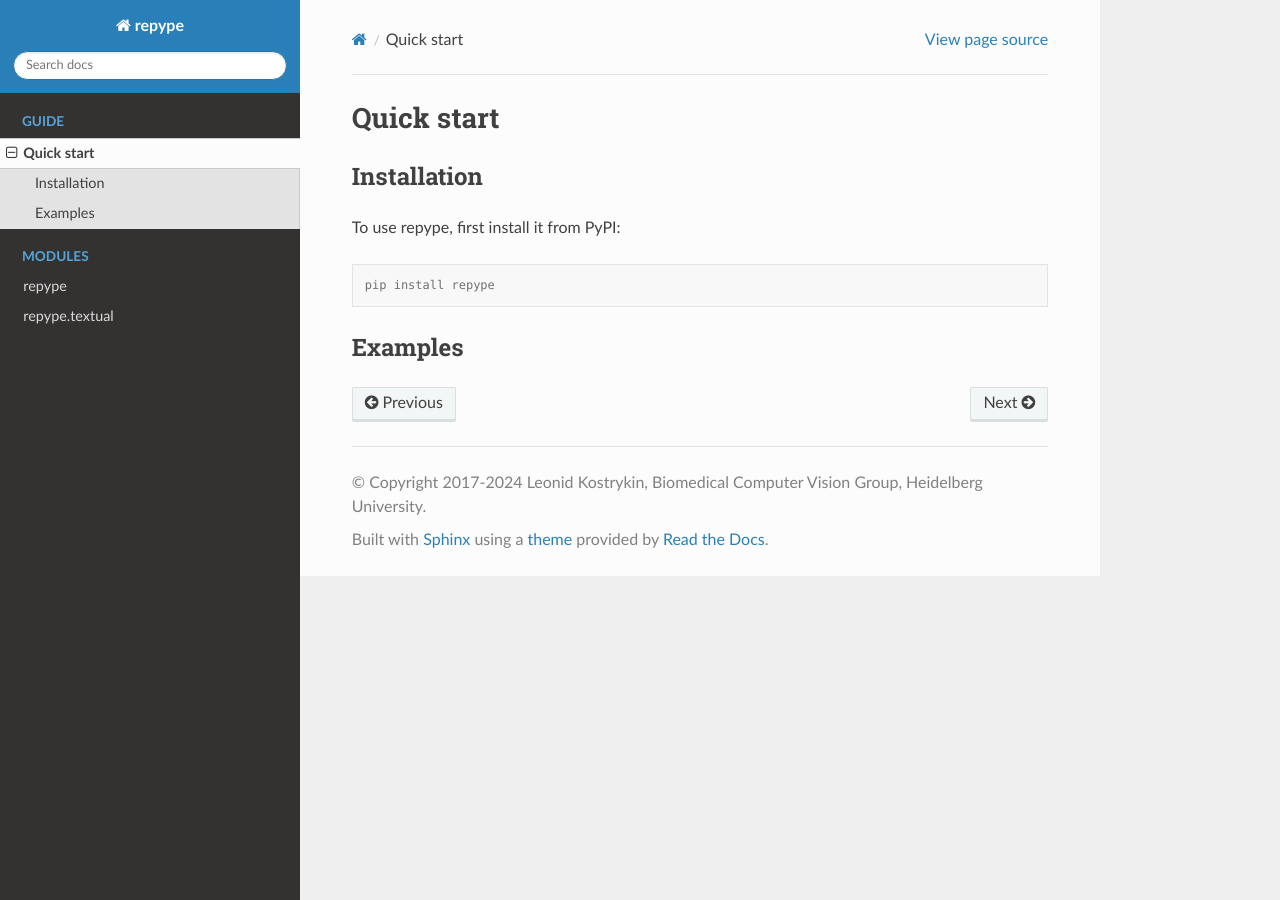
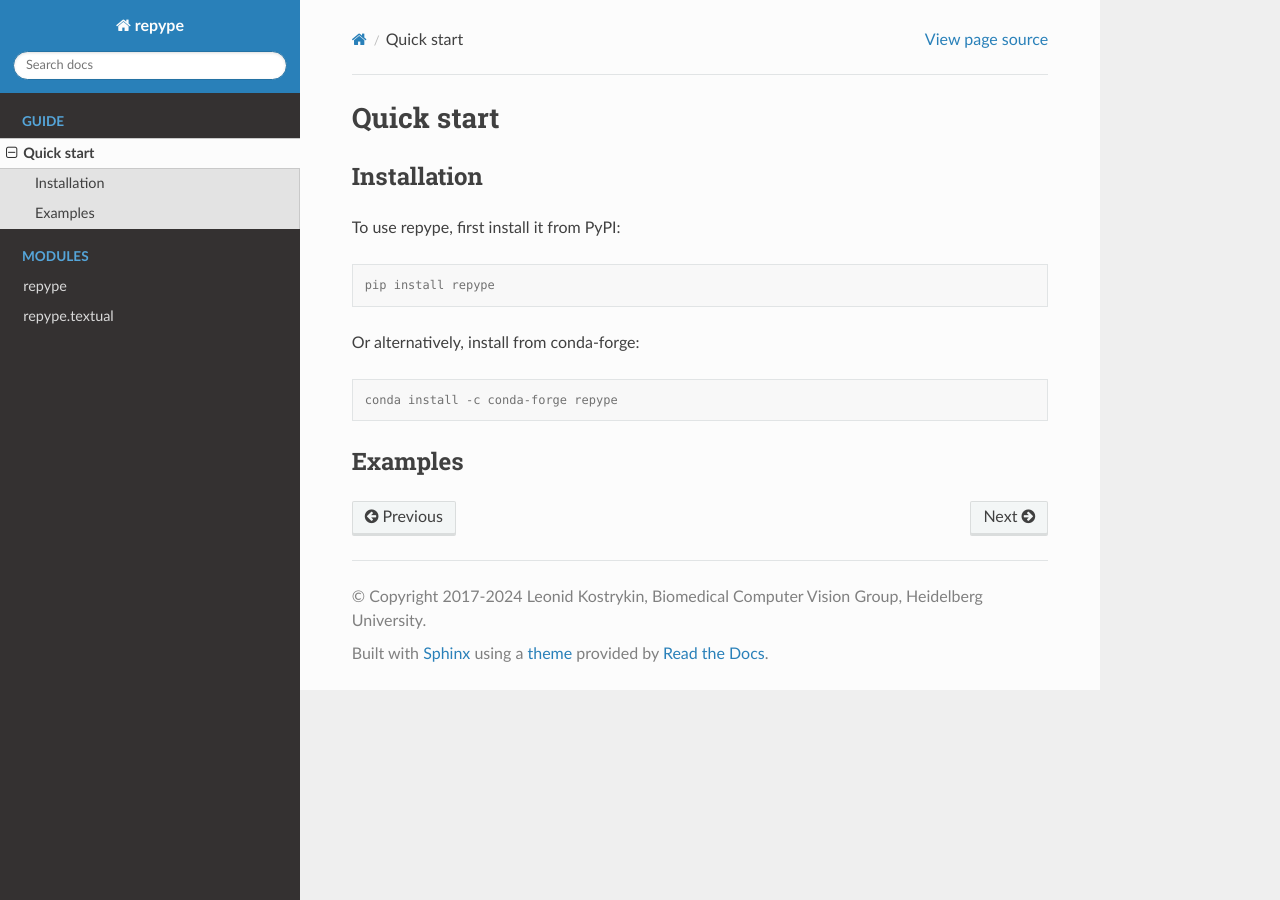
Before and after one commit to kostrykin/repype, a Sphinx documentation site: the page built from docs/source/usage.rst, in a window 1280 px wide. Built offline with Sphinx 7.4.7 and the Read the Docs theme 2.0.0, drawn with Linux system fonts in a browser that asks for light colours; pages that are not in the unit, such as notebooks, are missing from menus.

Commit message:
Update usage.rst

```diff
--- a/docs/source/usage.rst
+++ b/docs/source/usage.rst
@@ -10,6 +10,12 @@ To use repype, first install it from PyPI:
 
    pip install repype
 
+Or alternatively, install from conda-forge:
+
+.. code-block:: console
+
+   conda install -c conda-forge repype
+
 Examples
 --------
 
```
